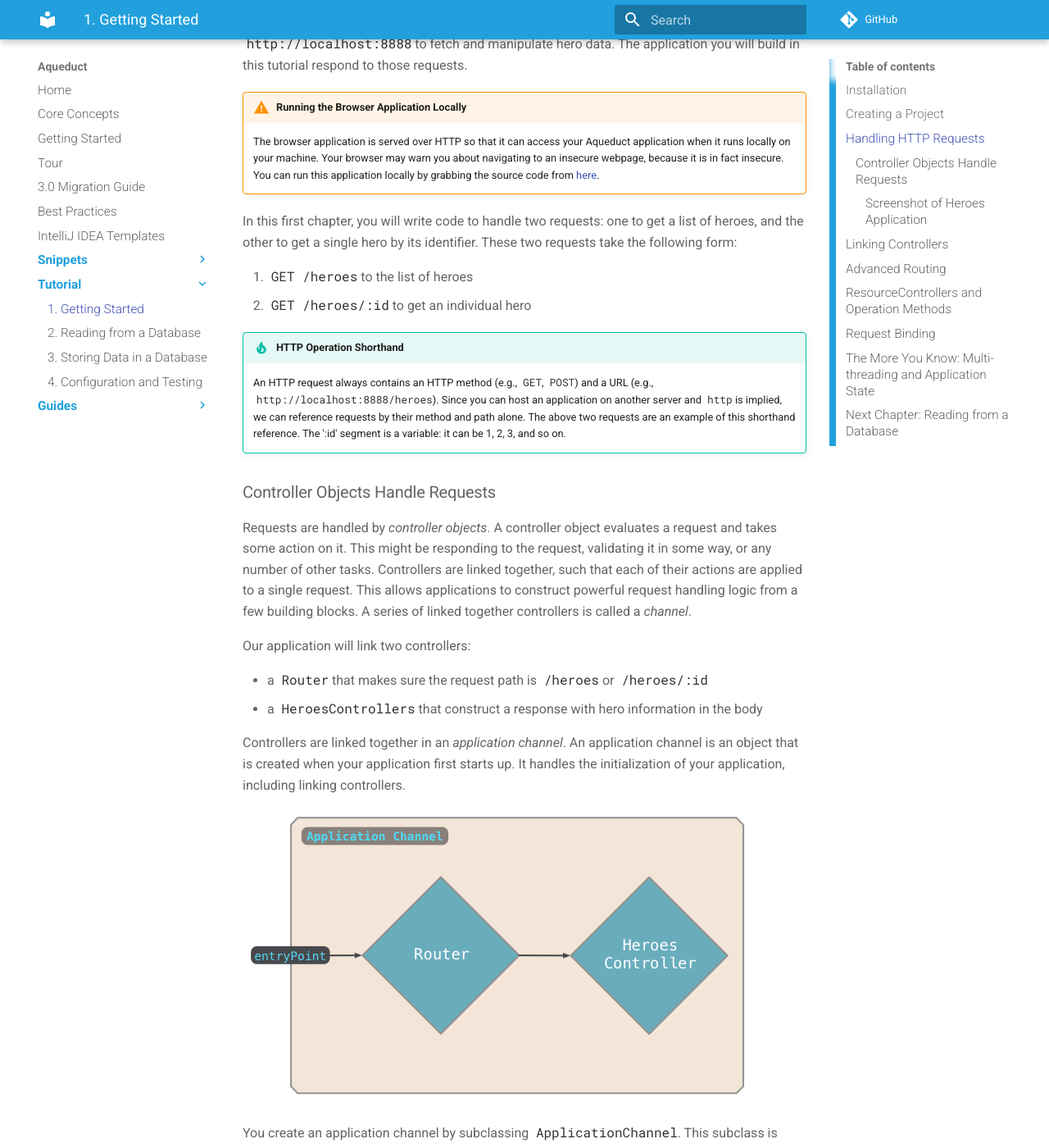
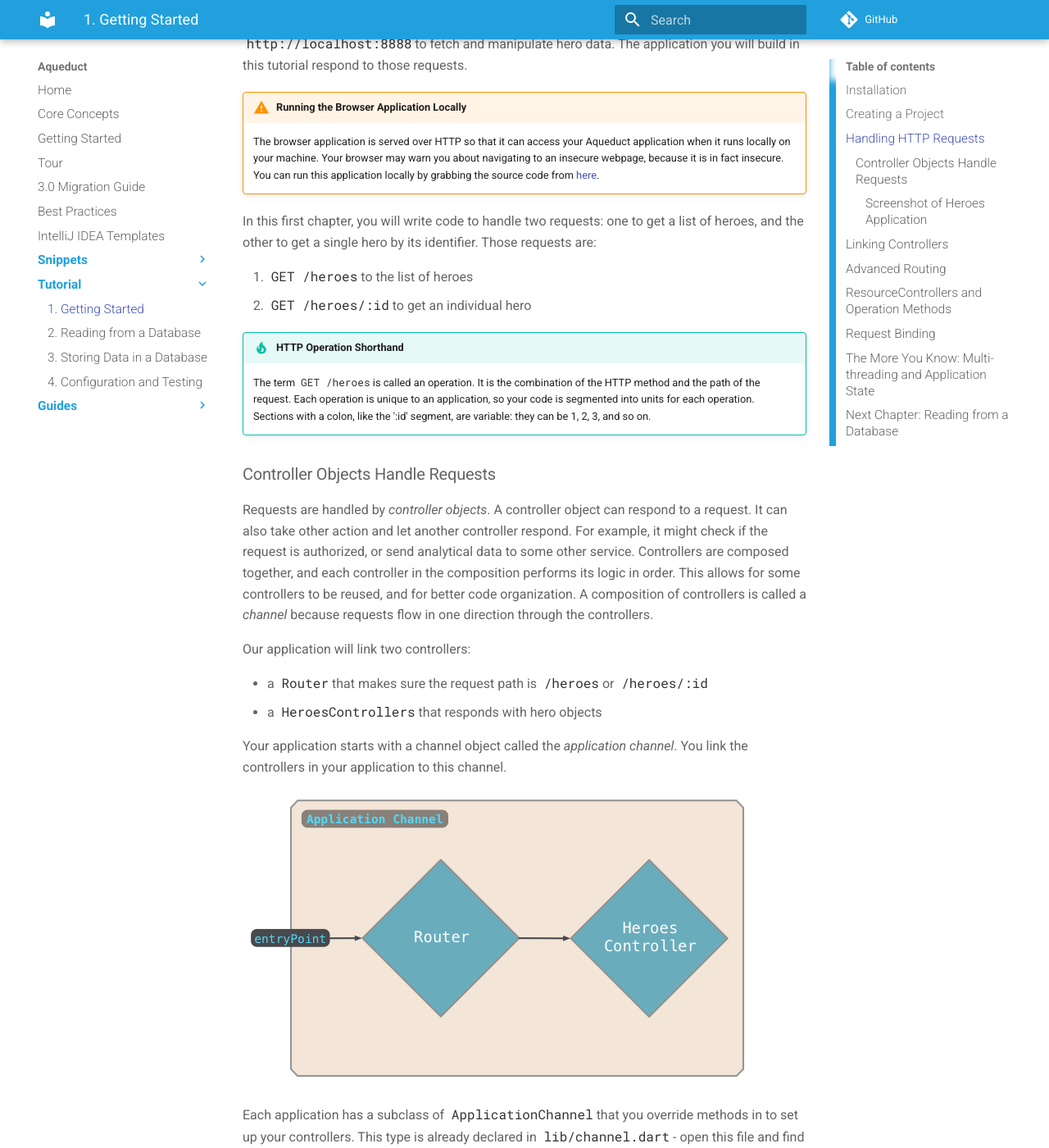
Before and after one commit to stablekernel/aqueduct, an MkDocs documentation site: the page built from source/docs/tut/getting-started.md, in a window 1280 px wide and 1400 px high, scrolled down 1374 px. Shown: the whole window at 82% size. Built offline with MkDocs 1.6.1 and Material for MkDocs 9.7.7, drawn with Linux system fonts in a browser that asks for light colours; comment, search, counter and statistics services are not loaded; old or Windows-style settings are respelled for this version of MkDocs; some of the changed text lies outside the part shown.

Commit message:
Improve language of tutorial start

````diff
--- a/source/docs/tut/getting-started.md
+++ b/source/docs/tut/getting-started.md
@@ -47,28 +47,28 @@ In your browser, navigate to [http://aqueduct-tutorial.stablekernel.io](http://a
 !!! warning "Running the Browser Application Locally"
     The browser application is served over HTTP so that it can access your Aqueduct application when it runs locally on your machine. Your browser may warn you about navigating to an insecure webpage, because it is in fact insecure. You can run this application locally by grabbing the source code from [here](https://github.com/stablekernel/tour-of-heroes-dart).
 
-In this first chapter, you will write code to handle two requests: one to get a list of heroes, and the other to get a single hero by its identifier. These two requests take the following form:
+In this first chapter, you will write code to handle two requests: one to get a list of heroes, and the other to get a single hero by its identifier. Those requests are:
 
 1. `GET /heroes` to the list of heroes
 2. `GET /heroes/:id` to get an individual hero
 
 !!! tip "HTTP Operation Shorthand"
-      An HTTP request always contains an HTTP method (e.g., `GET`, `POST`) and a URL (e.g., `http://localhost:8888/heroes`). Since you can host an application on another server and `http` is implied, we can reference requests by their method and path alone. The above two requests are an example of this shorthand reference. The ':id' segment is a variable: it can be 1, 2, 3, and so on.
+      The term `GET /heroes` is called an operation. It is the combination of the HTTP method and the path of the request. Each operation is  unique to an application, so your code is segmented into units for each operation. Sections with a colon, like the ':id' segment, are  variable: they can be 1, 2, 3, and so on.
 
 ### Controller Objects Handle Requests
 
-Requests are handled by *controller objects*. A controller object evaluates a request and takes some action on it. This might be responding to the request, validating it in some way, or any number of other tasks. Controllers are linked together, such that each of their actions are applied to a single request. This allows applications to construct powerful request handling logic from a few building blocks. A series of linked together controllers is called a *channel*.
+Requests are handled by *controller objects*. A controller object can respond to a request. It can also take other action and let another controller respond. For example, it might check if the request is authorized, or send analytical data to some other service. Controllers are composed together, and each controller in the composition performs its logic in order. This allows for some controllers to be reused, and for  better code organization. A composition of controllers is called a *channel* because requests flow in one direction through the controllers.
 
 Our application will link two controllers:
 
 - a `Router` that makes sure the request path is `/heroes` or `/heroes/:id`
-- a `HeroesControllers` that construct a response with hero information in the body
+- a `HeroesControllers` that responds with hero objects
 
-Controllers are linked together in an *application channel*. An application channel is an object that is created when your application first starts up. It handles the initialization of your application, including linking controllers.
+Your application starts with a channel object called the *application channel*. You link the controllers in your application to this channel.
 
 ![ApplicationChannel entryPoint](../img/entrypoint.png)
 
-You create an application channel by subclassing `ApplicationChannel`. This subclass is declared in `lib/channel.dart` by the template. Navigate to that file and note the current implementation of `ApplicationChannel.entryPoint`:
+Each application has a subclass of `ApplicationChannel` that you override methods in to set up your controllers. This type is already declared in `lib/channel.dart` - open this file and find `ApplicationChannel.entryPoint`:
 
 ```dart
   @override
@@ -85,9 +85,14 @@ You create an application channel by subclassing `ApplicationChannel`. This subc
   }
 ```
 
-The controller returned from `entryPoint` is the first controller to receive every request in an application - in our case, this is a `Router`. Controllers are linked to the router; the template has one linked function controller that is called when a request's path is `/example`. We need to link a yet-to-be-created `HeroesController` to the router when the path is `/heroes`.
+When your application gets a request, the `entryPoint` controller is the first to handle it. In our case, this is a `Router` - a subclass of `Controller`.
 
-First, we need to define `HeroesController` and how it handles requests. Create a new file in `lib/controller/heroes_controller.dart` and add the following code (you may need to create the subdirectory `lib/controller/`):
+!!! tip "Controller Subclassing"
+        Every controller you use will be a subclass of `Controller`. There are some controller subclasses already in Aqueduct for common behaviors.
+
+You use the `route` method on a router to attach a controller to a *route*. A route is a string syntax that matches the path of a request. In our current implementation, the route will match every request with the path `/example`. When that request is received, a linked function runs and returns a 200 OK response with an example JSON object body.
+
+We need to route the path `/heroes` to a controller of our own, so we can control what happens. Let's create a `HeroesController`. Create a new file in `lib/controller/heroes_controller.dart` and add the following code (you will need to create the subdirectory `lib/controller/`):
 
 ```dart
 import 'package:aqueduct/aqueduct.dart';
@@ -109,15 +114,15 @@ class HeroesController extends Controller {
 }
 ```
 
-Notice that `HeroesController` is a subclass of `Controller`; this allows it to be linked to other controllers and handle requests. It overrides its `handle` method by returning a `Response` object. This particular response object has a 200 OK status code, and it body contains a JSON-encoded list of hero objects. When a controller returns a `Response` object from its `handle` method, that response is sent to the client.
+Notice that `HeroesController` is a subclass of `Controller`; this is what makes it a controller object. It overrides its `handle` method by returning a `Response` object. This response object has a 200 OK status code, and it body contains a JSON-encoded list of hero objects. When a controller returns a `Response` object from its `handle` method, it is sent to the client.
 
-As it stands right now, our `HeroesController` will never be used. We need to link it to the entry point of our application for it to receive requests. First, import the file with our controller at the top of `channel.dart`.
+Right now, our `HeroesController` isn't hooked up to the application channel. We need to link it to the router. First, import our new file at the top of `channel.dart`.
 
 ```dart
 import 'controller/heroes_controller.dart';
 ```
 
-Then link this `HeroesController` to the `Router` for the request's with the path `/heroes` by modifying `entryPoint`.
+Then link this `HeroesController` to the `Router` for the path `/heroes`:
 
 ```dart
 @override
````
Also changed, not shown: other parts of source/docs/tut/getting-started.md (+1 -1 lines).
